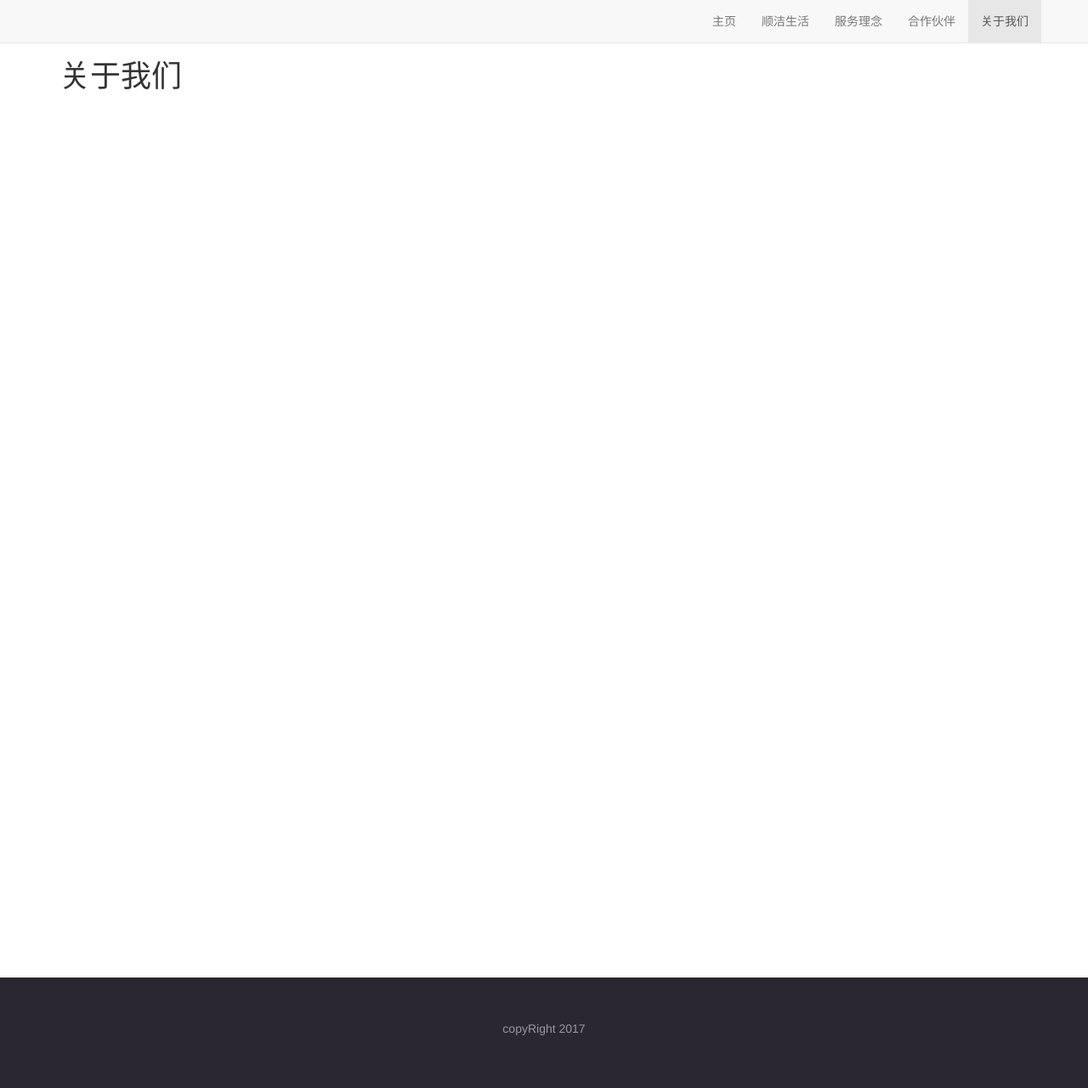
After one commit to miuqiang/python, a Django app: page /about/ in a window 1280 px wide. The commit adds this page. Shown: the whole page at 85% size. Run offline with Django 3.2, Linux system fonts and the light colour scheme; some libraries are stand-ins or nearby versions.

Commit message:
添加模板集成和一些其他页面信息

```diff
--- a/Django/shunjie/static/css/index.css
+++ b/Django/shunjie/static/css/index.css
@@ -10,3 +10,6 @@
 .slide-image{
     width: 100%;
 }
+.banner{
+    margin-top: 50px;
+}
--- /dev/null
+++ b/Django/shunjie/templates/about.html
@@ -0,0 +1,5 @@
+{% extends 'master.html' %}
+{% block title %}关于我们{% endblock %}
+{% block content %}
+<h1>关于我们</h1>
+{% endblock %}
--- /dev/null
+++ b/Django/shunjie/templates/master.html
@@ -0,0 +1,62 @@
+<!DOCTYPE html>
+<html lang="en">
+<head>
+    <meta charset="UTF-8">
+    <meta name="viewport" content="width=device-width, initial-scale=1.0">
+    <meta http-equiv="X-UA-Compatible" content="ie=edge">
+    <title>{% block title %} {% endblock %}</title>
+    <meta name="description" content="">
+    <meta name="Keywords" content="">
+    <link rel="shortcut icon" href="/static/images/favicon.ico" type="image/x-icon">
+    <link rel="stylesheet" href="/static/css/bootstrap.min.css">
+    <link rel="stylesheet" href="/static/css/index.css">
+</head>
+<body>
+    <nav class="navbar navbar-default navbar-fixed-top">
+        <div class="container">
+            <div class="navbar-header">
+                <button class="navbar-toggle" data-toggle="collapse" data-target=".navbar-collapse">
+                    <span class="icon icon-bar"></span>
+                    <span class="icon icon-bar"></span>
+                    <span class="icon icon-bar"></span>
+                </button>
+            </div>
+            <div class="collapse navbar-collapse">
+                <ul class="nav navbar-nav navbar-right">
+                    <li {% if request.path == '/' %}class="active"{% endif %}><a href="/" class="smoothScroll">主页</a></li>
+                    <li {% if request.path == '/article/' %}class="active"{% endif %}><a href="/article" class="smoothScroll">顺洁生活</a></li>
+                    <li {% if request.path == '/service/' %}class="active"{% endif %}><a href="/service" class="smoothScroll">服务理念</a></li>
+                    <li {% if request.path == '/partner/' %}class="active"{% endif %}><a href="/partner" class="smoothScroll">合作伙伴</a></li>
+                    <li {% if request.path == '/about/' %}class="active"{% endif %}><a href="/about" class="smoothScroll">关于我们</a></li>
+                </ul>
+            </div>
+        </div>
+    </nav>
+    <div class="banner">
+        <div id="carousel-example-generic" class="carousel slide" data-ride="carousel">
+            <ol class="carousel-indicators">
+                <li data-target="#carousel-example-generic" data-slide-to="0" class="active"></li>
+                <li data-target="#carousel-example-generic" data-slide-to="1"></li>
+            </ol>
+            <div class="carousel-inner">
+                <div class="item active">
+                    <img class="slide-image" src="http://via.placeholder.com/1200x350" alt="">
+                </div>
+                <div class="item">
+                    <img class="slide-image" src="http://via.placeholder.com/1200x350" alt="">
+                </div>
+            </div>
+        </div>
+    </div>
+    <section class="container" style="height:1000px;">
+        {% block content %}{% endblock %}
+    </section>
+    <footer class="bs-docs-footer">
+        <div class="container">
+            <p>copyRight 2017</p>
+        </div>
+    </footer>
+    <script src="/static/js/jquery.js"></script>
+    <script src="/static/js/bootstrap.min.js"></script>
+</body>
+</html>
--- /dev/null
+++ b/Django/shunjie/templates/partner.html
@@ -0,0 +1,5 @@
+{% extends 'master.html' %}
+{% block title %}合作伙伴{% endblock %}
+{% block content %}
+    <h1>合作伙伴</h1>
+{% endblock %}
--- /dev/null
+++ b/Django/shunjie/templates/service.html
@@ -0,0 +1,5 @@
+{% extends 'master.html' %}
+{% block title %}服务理念{% endblock %}
+{% block content %}
+<h1>服务理念</h1>
+{% endblock %}
--- a/Django/shunjie/web/urls.py
+++ b/Django/shunjie/web/urls.py
@@ -2,6 +2,8 @@ from django.urls import path
 from . import views
 
 urlpatterns = [
-    path('', views.index, name='index'),
-    # path('/partner', views.partner, name='partner'), #合作伙伴
+    path('', views.index, name='index'),             #首页
+    path('partner/', views.partner, name='partner'), #合作伙伴
+    path('about/', views.about, name='about'),       #关于我们
+    path('service/', views.service, name='service'), #服务理念
 ]
--- a/Django/shunjie/web/views.py
+++ b/Django/shunjie/web/views.py
@@ -1,6 +1,15 @@
 from django.shortcuts import render
 
 # Create your views here.
-
+#首页
 def index(req):
     return render(req,'index.html')
+#合作伙伴
+def partner(req):
+    return render(req,'partner.html')
+# 关于我们
+def about(req):
+    return render(req,'about.html')
+# 关于我们
+def service(req):
+    return render(req,'service.html')
```
Also changed, not shown: Django/shunjie/templates/index.html (+5 -62 lines).
